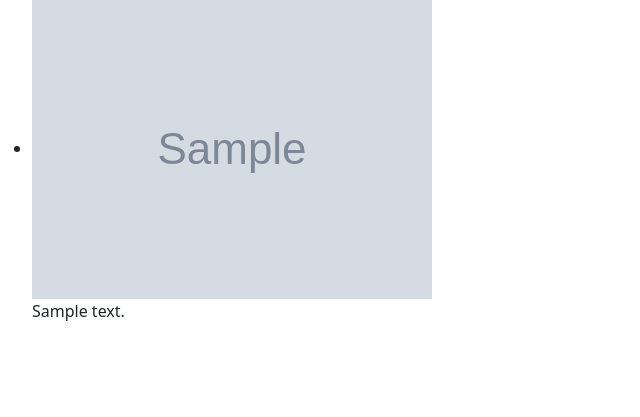
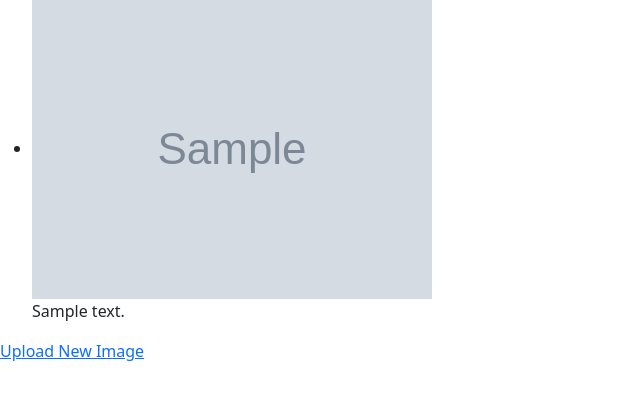
Before and after one commit to SchonnMike/recipebook-serrano-schonn, a Django app: page /recipe/1/ in a window 1280 px wide. Shown: the part 383-800 px from the top of the page, without its empty margins (0-640 px from the left). Run offline with Django 5.2, Linux system fonts and the light colour scheme; a user stored in the database is signed in; tables that the repository leaves empty hold one stand-in row (values such as "Sample post"); grey boxes marked "Sample" are stand-in pictures.

Commit message:
added link in recipe details for adding images

```diff
--- a/recipebook/ledger/templates/task_list.html
+++ b/recipebook/ledger/templates/task_list.html
@@ -21,5 +21,6 @@
                 </li>
             {% endfor %}
         </ul>
+        <a href="{% url 'ledger:add_image' recipe.id %}">Upload New Image</a>
     {% endif %}
 {% endblock %}
```
